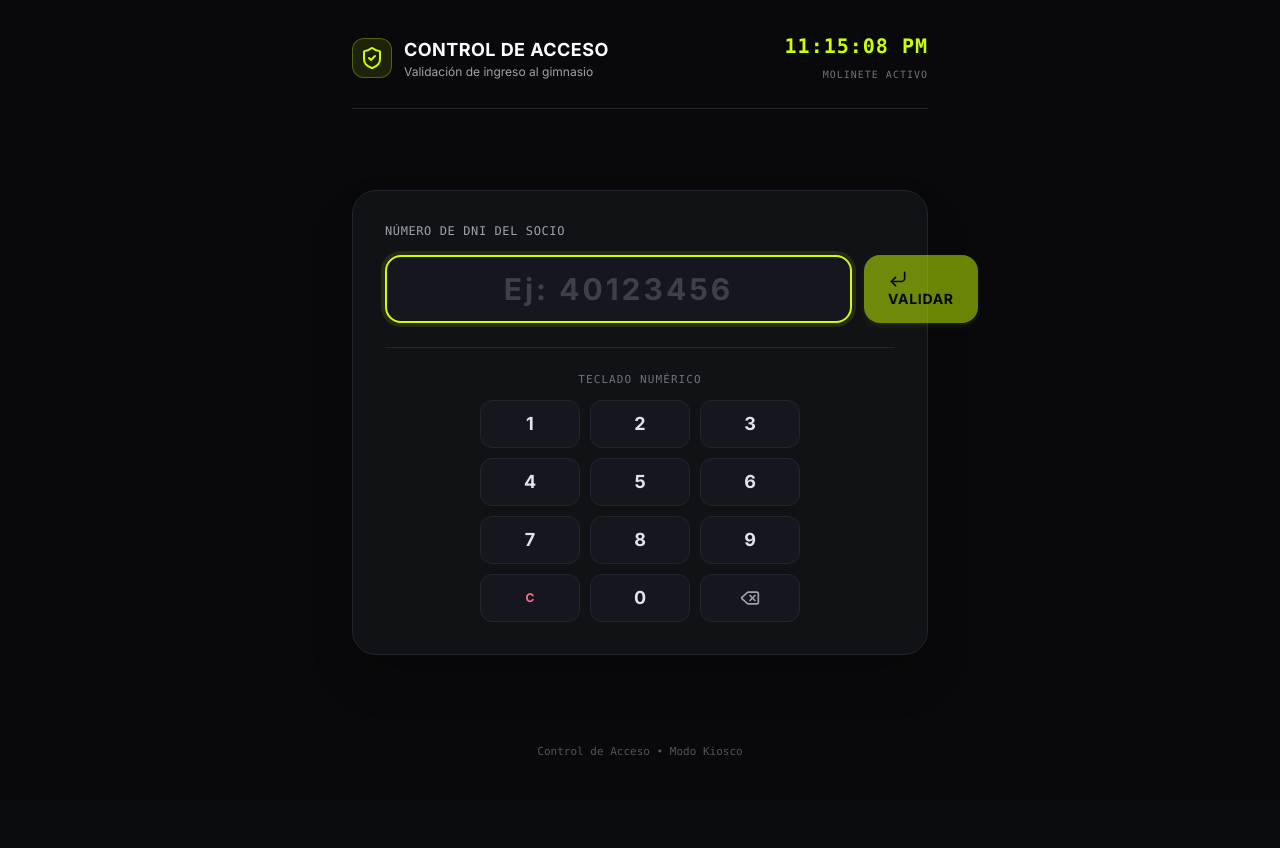
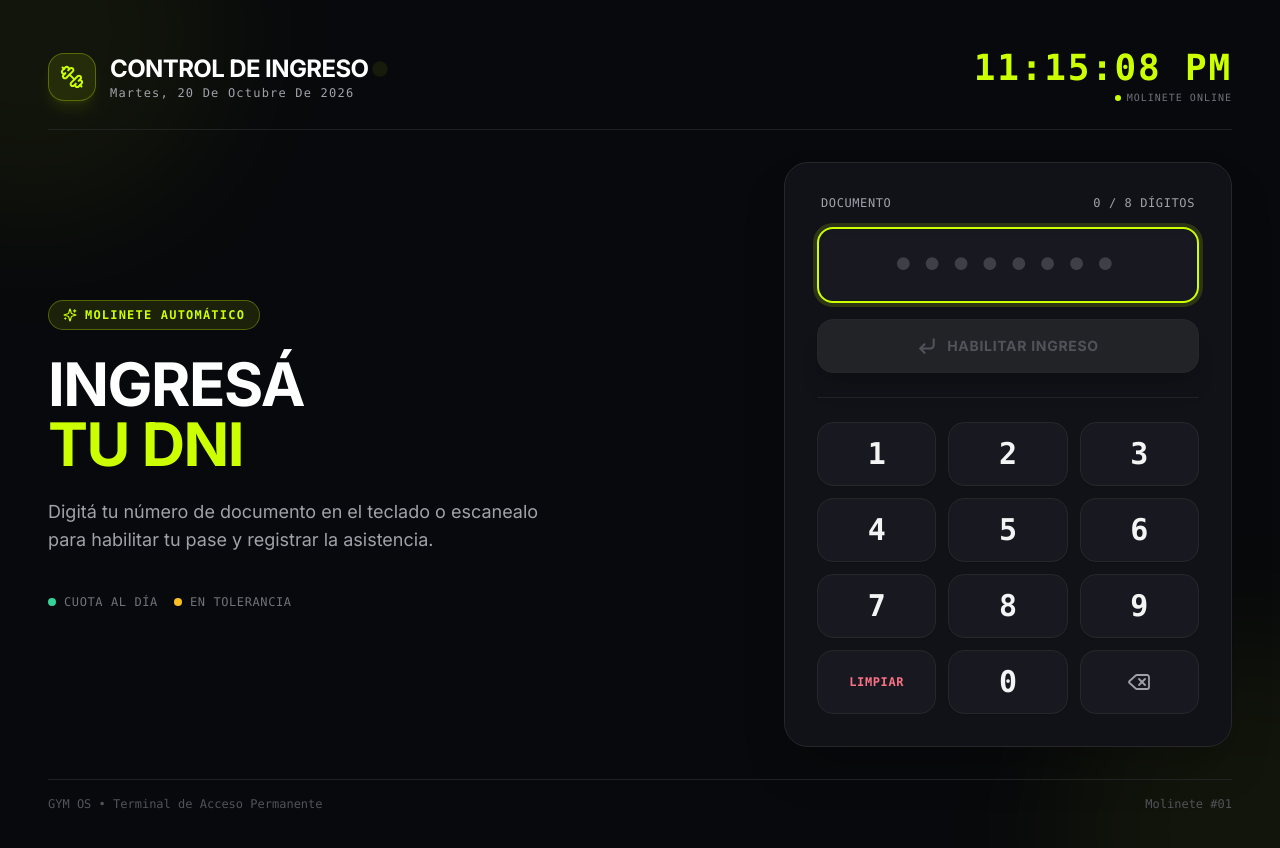
Before and after one commit to juampimedina06/gestion-gimnasio-web-, a React (Vite) app: page / in a window 1280 px wide. Shown: the top 848 px of the page. Before the commit the page ends 800 px from the top, so only its background shows below. Built offline with nearby package versions, Linux system fonts and the light colour scheme; no server answers.

Commit message:
feat: expand public kiosk to full-screen 24/7 gym totem display

```diff
--- a/src/presentation/screens/kiosk/TotemAccesoScreen.tsx
+++ b/src/presentation/screens/kiosk/TotemAccesoScreen.tsx
@@ -1,17 +1,18 @@
 import React, { useState, useRef, useEffect, useCallback } from 'react';
 import {
-  ShieldCheck,
-  ShieldX,
   AlertTriangle,
   Calendar,
   Clock,
   Delete,
   CornerDownLeft,
   RotateCcw,
+  Sparkles,
+  Dumbbell,
+  CheckCircle2,
+  XCircle,
 } from 'lucide-react';
 import { clientesApi } from '../../../core/clientes/clientes.api';
 import { ResultadoIngresoDTO } from '../../../core/clientes/models/cliente.types';
-import { Button } from '../../components/Button';
 import { cn } from '../../utils/cn';
 
 const AUTO_RESET_SECONDS = 5;
@@ -22,17 +23,26 @@ export const TotemAccesoScreen: React.FC = () => {
   const [result, setResult] = useState<ResultadoIngresoDTO | null>(null);
   const [countdown, setCountdown] = useState<number>(AUTO_RESET_SECONDS);
   const [currentTime, setCurrentTime] = useState<string>('');
+  const [currentDate, setCurrentDate] = useState<string>('');
 
   const inputRef = useRef<HTMLInputElement>(null);
   const resetTimerRef = useRef<ReturnType<typeof setTimeout> | null>(null);
   const countdownIntervalRef = useRef<ReturnType<typeof setInterval> | null>(null);
 
-  // Reloj en tiempo real
+  // Reloj digital en vivo
   useEffect(() => {
     const updateClock = () => {
       const now = new Date();
       setCurrentTime(
         now.toLocaleTimeString([], { hour: '2-digit', minute: '2-digit', second: '2-digit' })
+      );
+      setCurrentDate(
+        now.toLocaleDateString('es-AR', {
+          weekday: 'long',
+          day: 'numeric',
+          month: 'long',
+          year: 'numeric',
+        })
       );
     };
     updateClock();
@@ -51,7 +61,7 @@ export const TotemAccesoScreen: React.FC = () => {
     }, 50);
   }, []);
 
-  // Temporizador de reseteo automático
+  // Temporizador de auto-reseteo
   useEffect(() => {
     if (!result) return;
 
@@ -77,6 +87,7 @@ export const TotemAccesoScreen: React.FC = () => {
     };
   }, [result, handleClear]);
 
+  // Foco automático permanente
   useEffect(() => {
     inputRef.current?.focus();
   }, []);
@@ -121,129 +132,62 @@ export const TotemAccesoScreen: React.FC = () => {
       result.mensaje.toLowerCase().includes('vencida'));
 
   return (
-    <div className="min-h-screen bg-gym-black text-zinc-100 flex flex-col justify-between p-4 sm:p-6 lg:p-8 font-sans selection:bg-volt selection:text-black">
-      {/* Header Limpio con Reloj */}
-      <header className="max-w-xl w-full mx-auto flex items-center justify-between pb-6 border-b border-dark-border">
-        <div className="flex items-center gap-3">
-          <div className="w-10 h-10 rounded-xl bg-volt/10 border border-volt/30 flex items-center justify-center text-volt">
-            <ShieldCheck className="w-6 h-6" />
+    <div className="min-h-screen w-full bg-[#08090C] text-white flex flex-col justify-between p-6 sm:p-10 lg:p-12 font-sans selection:bg-volt selection:text-black relative overflow-hidden">
+      {/* Resplandor ambiental de fondo */}
+      <div className="pointer-events-none absolute -top-40 -left-40 w-96 h-96 bg-volt/5 rounded-full blur-3xl" />
+      <div className="pointer-events-none absolute -bottom-40 -right-40 w-96 h-96 bg-volt/5 rounded-full blur-3xl" />
+
+      {/* Header Superior Completo */}
+      <header className="w-full flex items-center justify-between pb-6 border-b border-zinc-800/80 relative z-10">
+        <div className="flex items-center gap-3.5">
+          <div className="w-12 h-12 rounded-2xl bg-volt/10 border border-volt/30 flex items-center justify-center text-volt shadow-lg shadow-volt/10">
+            <Dumbbell className="w-6 h-6" />
           </div>
           <div>
-            <h1 className="text-lg font-bold text-white uppercase tracking-wide">
-              Control de Acceso
-            </h1>
-            <p className="text-xs text-zinc-400">
-              Validación de ingreso al gimnasio
+            <div className="flex items-center gap-2">
+              <span className="text-xl sm:text-2xl font-black tracking-tight text-white uppercase">
+                Control de Ingreso
+              </span>
+              <span className="w-2 h-2 rounded-full bg-volt animate-ping" />
+            </div>
+            <p className="text-xs font-mono uppercase tracking-widest text-zinc-400 capitalize">
+              {currentDate || 'Terminal de Acceso'}
             </p>
           </div>
         </div>
 
+        {/* Reloj Digital Gigante */}
         <div className="text-right">
-          <div className="text-xl font-mono font-bold text-volt tracking-wider">
+          <div className="text-2xl sm:text-4xl font-mono font-black text-volt tracking-wider">
             {currentTime || '--:--:--'}
           </div>
-          <span className="text-[10px] uppercase font-mono tracking-widest text-zinc-500">
-            Molinete Activo
+          <div className="flex items-center justify-end gap-1.5 mt-0.5">
+            <span className="w-1.5 h-1.5 rounded-full bg-volt" />
+            <span className="text-[10px] font-mono tracking-widest uppercase text-zinc-500">
+              Molinete Online
             </span>
+          </div>
         </div>
       </header>
 
-      {/* Área Central Interactiva */}
-      <main className="flex-1 flex items-center justify-center my-6">
-        <div className="w-full max-w-xl space-y-6">
-          {/* Card de Entrada y Teclado */}
-          <div className="bg-dark-surface border border-dark-border rounded-3xl p-6 sm:p-8 shadow-2xl">
-            <form onSubmit={handleSubmit} className="space-y-4">
-              <label className="block text-xs uppercase font-mono tracking-wider text-zinc-400 text-center sm:text-left">
-                Número de DNI del Socio
-              </label>
-
-              <div className="flex gap-3">
-                <input
-                  ref={inputRef}
-                  type="text"
-                  inputMode="numeric"
-                  placeholder="Ej: 40123456"
-                  value={dniInput}
-                  onChange={(e) => setDniInput(e.target.value.replace(/\D/g, ''))}
-                  disabled={isLoading}
-                  className="flex-1 bg-dark-card border-2 border-dark-border rounded-2xl px-4 py-3.5 text-2xl sm:text-3xl font-extrabold tracking-widest text-white text-center focus:outline-none focus:border-volt focus:ring-4 focus:ring-volt/10 transition-all placeholder:text-zinc-700"
-                />
-
-                <Button
-                  type="submit"
-                  variant="volt"
-                  size="lg"
-                  isLoading={isLoading}
-                  disabled={!dniInput}
-                  className="px-6 rounded-2xl"
-                >
-                  <CornerDownLeft className="w-5 h-5 mr-1" />
-                  Validar
-                </Button>
-              </div>
-            </form>
-
-            {/* Teclado Numérico Táctil */}
-            <div className="mt-6 pt-6 border-t border-dark-border">
-              <p className="text-[11px] uppercase font-mono tracking-widest text-zinc-500 text-center mb-3">
-                Teclado Numérico
-              </p>
-              <div className="grid grid-cols-3 gap-2.5 max-w-xs mx-auto">
-                {['1', '2', '3', '4', '5', '6', '7', '8', '9'].map((digit) => (
-                  <button
-                    key={digit}
-                    type="button"
-                    onClick={() => handleKeypadPress(digit)}
-                    disabled={isLoading}
-                    className="h-12 rounded-xl bg-dark-card border border-dark-border text-lg font-bold text-zinc-200 hover:text-white hover:bg-zinc-800 hover:border-zinc-600 transition-colors active:scale-95 flex items-center justify-center cursor-pointer"
-                  >
-                    {digit}
-                  </button>
-                ))}
-                <button
-                  type="button"
-                  onClick={() => handleKeypadPress('clear')}
-                  disabled={isLoading}
-                  className="h-12 rounded-xl bg-dark-card border border-dark-border text-xs font-bold text-rose-400 hover:bg-rose-950/30 transition-colors flex items-center justify-center cursor-pointer"
-                >
-                  C
-                </button>
-                <button
-                  type="button"
-                  onClick={() => handleKeypadPress('0')}
-                  disabled={isLoading}
-                  className="h-12 rounded-xl bg-dark-card border border-dark-border text-lg font-bold text-zinc-200 hover:text-white hover:bg-zinc-800 transition-colors flex items-center justify-center cursor-pointer"
-                >
-                  0
-                </button>
-                <button
-                  type="button"
-                  onClick={() => handleKeypadPress('backspace')}
-                  disabled={isLoading}
-                  className="h-12 rounded-xl bg-dark-card border border-dark-border text-zinc-400 hover:text-white hover:bg-zinc-800 transition-colors flex items-center justify-center cursor-pointer"
-                  aria-label="Borrar último dígito"
-                >
-                  <Delete className="w-5 h-5" />
-                </button>
-              </div>
-            </div>
-          </div>
-
-          {/* Resultado de Validación */}
-          {result && (
+      {/* Contenido Principal a Pantalla Completa (2 Columnas en Pantalla Ancha) */}
+      <main className="flex-1 w-full my-8 grid grid-cols-1 lg:grid-cols-12 gap-8 items-center relative z-10">
+        {/* Columna Izquierda: Feedback de Estado o Mensaje de Bienvenida */}
+        <div className="lg:col-span-6 flex flex-col justify-center h-full">
+          {result ? (
+            /* Tarjeta de Resultado de Acceso (Enorme y Clara a metros de distancia) */
             <div
               className={cn(
-                'rounded-3xl p-6 border shadow-2xl transition-all duration-300 relative overflow-hidden',
+                'rounded-3xl p-8 sm:p-10 border-2 shadow-2xl transition-all duration-300 relative overflow-hidden backdrop-blur-xl',
                 result.permitido
                   ? isTolerancia
-                    ? 'bg-amber-950/30 border-amber-600/50 text-amber-200 shadow-amber-950/20'
-                    : 'bg-emerald-950/30 border-emerald-500/50 text-emerald-200 shadow-emerald-950/20'
-                  : 'bg-rose-950/30 border-rose-600/50 text-rose-200 shadow-rose-950/20'
+                    ? 'bg-amber-950/40 border-amber-500 text-amber-100 shadow-amber-950/40'
+                    : 'bg-emerald-950/40 border-emerald-400 text-emerald-100 shadow-emerald-950/40'
+                  : 'bg-rose-950/40 border-rose-500 text-rose-100 shadow-rose-950/40'
               )}
             >
-              {/* Barra de reseteo automático */}
-              <div className="absolute top-0 left-0 right-0 h-1 bg-black/40">
+              {/* Barra de progreso de auto-reseteo */}
+              <div className="absolute top-0 left-0 right-0 h-2 bg-black/60">
                 <div
                   className={cn(
                     'h-full transition-all duration-1000 ease-linear',
@@ -257,104 +201,233 @@ export const TotemAccesoScreen: React.FC = () => {
                 />
               </div>
 
-              <div className="flex items-start gap-4 pt-1">
+              <div className="space-y-6 pt-2">
+                {/* Icono y Badge de Estado */}
+                <div className="flex items-center gap-4">
                   <div
                     className={cn(
-                    'w-12 h-12 rounded-2xl flex items-center justify-center flex-shrink-0',
+                      'w-16 h-16 sm:w-20 sm:h-20 rounded-2xl flex items-center justify-center flex-shrink-0 shadow-xl',
                       result.permitido
                         ? isTolerancia
-                        ? 'bg-amber-500/20 text-amber-400'
-                        : 'bg-emerald-500/20 text-emerald-400'
-                      : 'bg-rose-500/20 text-rose-400'
+                          ? 'bg-amber-500/20 text-amber-400 border border-amber-500/40'
+                          : 'bg-emerald-500/20 text-emerald-400 border border-emerald-500/40'
+                        : 'bg-rose-500/20 text-rose-400 border border-rose-500/40'
                     )}
                   >
                     {result.permitido ? (
                       isTolerancia ? (
-                      <AlertTriangle className="w-7 h-7" />
+                        <AlertTriangle className="w-10 h-10 sm:w-12 sm:h-12" />
                       ) : (
-                      <ShieldCheck className="w-7 h-7" />
+                        <CheckCircle2 className="w-10 h-10 sm:w-12 sm:h-12" />
                       )
                     ) : (
-                    <ShieldX className="w-7 h-7" />
+                      <XCircle className="w-10 h-10 sm:w-12 sm:h-12" />
                     )}
                   </div>
 
-                <div className="flex-1 min-w-0">
-                  <div className="flex items-center gap-2">
+                  <div>
                     <span
                       className={cn(
-                        'text-xs font-bold uppercase tracking-wider px-2.5 py-0.5 rounded-full border',
+                        'inline-block text-xs sm:text-sm font-mono uppercase tracking-widest px-3 py-1 rounded-full border font-bold',
                         result.permitido
                           ? isTolerancia
-                            ? 'bg-amber-500/20 text-amber-300 border-amber-500/30'
-                            : 'bg-emerald-500/20 text-emerald-300 border-emerald-500/30'
-                          : 'bg-rose-500/20 text-rose-300 border-rose-500/30'
+                            ? 'bg-amber-500/20 text-amber-300 border-amber-500/40'
+                            : 'bg-emerald-500/20 text-emerald-300 border-emerald-500/40'
+                          : 'bg-rose-500/20 text-rose-300 border-rose-500/40'
                       )}
                     >
                       {result.permitido
                         ? isTolerancia
-                          ? 'Acceso Permitido (En Tolerancia)'
-                          : 'Acceso Permitido'
+                          ? 'Acceso Permitido (Tolerancia)'
+                          : 'Paso Habilitado'
                         : 'Acceso Denegado'}
                     </span>
+                    <h2 className="text-3xl sm:text-5xl font-black text-white tracking-tight mt-2">
+                      {result.nombreCliente || (result.permitido ? 'Bienvenido' : 'Atención')}
+                    </h2>
+                  </div>
                 </div>
 
-                  <h3 className="text-xl font-bold text-white mt-1.5 truncate">
-                    {result.nombreCliente || (result.permitido ? 'Socio' : 'Atención')}
-                  </h3>
-                  <p className="text-sm opacity-90 mt-1 leading-relaxed">
+                {/* Motivo o Mensaje del Sistema */}
+                <div className="bg-black/30 border border-white/10 rounded-2xl p-5">
+                  <p className="text-base sm:text-lg font-medium opacity-95 leading-relaxed">
                     {result.mensaje}
                   </p>
+                </div>
 
                 {/* Fechas de Vencimiento */}
                 {(result.fechaVencimiento || result.fechaLimitePago) && (
-                    <div className="mt-4 pt-4 border-t border-white/10 grid grid-cols-1 sm:grid-cols-2 gap-3 text-xs">
+                  <div className="grid grid-cols-1 sm:grid-cols-2 gap-4 text-xs sm:text-sm pt-2">
                     {result.fechaVencimiento && (
-                        <div className="flex items-center gap-2">
-                          <Calendar className="w-4 h-4 opacity-70" />
-                          <span>
-                            Vencimiento:{' '}
-                            <strong className="text-white">
+                      <div className="flex items-center gap-3 bg-white/5 border border-white/10 rounded-xl p-3.5">
+                        <Calendar className="w-5 h-5 text-volt flex-shrink-0" />
+                        <div>
+                          <span className="text-zinc-400 block text-xs">Vencimiento</span>
+                          <strong className="text-white font-mono text-base">
                             {new Date(result.fechaVencimiento).toLocaleDateString()}
                           </strong>
-                          </span>
+                        </div>
                       </div>
                     )}
                     {result.fechaLimitePago && (
-                        <div className="flex items-center gap-2">
-                          <Clock className="w-4 h-4 opacity-70" />
-                          <span>
-                            Límite de pago:{' '}
-                            <strong className="text-white">
+                      <div className="flex items-center gap-3 bg-white/5 border border-white/10 rounded-xl p-3.5">
+                        <Clock className="w-5 h-5 text-volt flex-shrink-0" />
+                        <div>
+                          <span className="text-zinc-400 block text-xs">Límite de pago</span>
+                          <strong className="text-white font-mono text-base">
                             {new Date(result.fechaLimitePago).toLocaleDateString()}
                           </strong>
-                          </span>
+                        </div>
                       </div>
                     )}
                   </div>
                 )}
 
-                  {/* Botón manual de reseteo */}
-                  <div className="mt-4 flex justify-end">
+                {/* Botón de Siguiente Persona */}
+                <div className="pt-2 flex justify-end">
                   <button
                     type="button"
                     onClick={handleClear}
-                      className="inline-flex items-center gap-1.5 px-3 py-1.5 rounded-xl bg-white/10 hover:bg-white/20 text-white text-xs font-medium transition-colors cursor-pointer"
+                    className="inline-flex items-center gap-2 px-6 py-3 rounded-xl bg-white/15 hover:bg-white/25 text-white font-bold text-sm transition-all cursor-pointer border border-white/20 active:scale-95"
                   >
-                      <RotateCcw className="w-3.5 h-3.5" />
-                      <span>Siguiente persona ({countdown}s)</span>
+                    <RotateCcw className="w-4 h-4" />
+                    <span>Siguiente socio ({countdown}s)</span>
+                  </button>
+                </div>
+              </div>
+            </div>
+          ) : (
+            /* Estado en Reposo (Informativo, Atractivo y Limpio) */
+            <div className="space-y-6 max-w-lg">
+              <div className="inline-flex items-center gap-2 px-3.5 py-1.5 rounded-full bg-volt/10 border border-volt/30 text-volt text-xs font-mono font-bold tracking-widest uppercase">
+                <Sparkles className="w-3.5 h-3.5" />
+                Molinete Automático
+              </div>
+
+              <h2 className="text-4xl sm:text-6xl font-black text-white tracking-tight uppercase leading-none">
+                Ingresá <br />
+                <span className="text-volt">tu DNI</span>
+              </h2>
+
+              <p className="text-base sm:text-lg text-zinc-400 leading-relaxed">
+                Digitá tu número de documento en el teclado o escanealo para habilitar tu pase y registrar la asistencia.
+              </p>
+
+              <div className="pt-4 flex items-center gap-4 text-xs font-mono text-zinc-500 uppercase tracking-wider">
+                <div className="flex items-center gap-2">
+                  <span className="w-2 h-2 rounded-full bg-emerald-400" />
+                  <span>Cuota al día</span>
+                </div>
+                <div className="flex items-center gap-2">
+                  <span className="w-2 h-2 rounded-full bg-amber-400" />
+                  <span>En tolerancia</span>
+                </div>
+              </div>
+            </div>
+          )}
+        </div>
+
+        {/* Columna Derecha: Entrada Numérica y Teclado Táctil de Alta Gama */}
+        <div className="lg:col-span-6 flex justify-center lg:justify-end">
+          <div className="w-full max-w-md bg-[#111217] border border-zinc-800 rounded-3xl p-6 sm:p-8 shadow-2xl backdrop-blur-xl">
+            {/* Formulario y Visor Principal de DNI */}
+            <form onSubmit={handleSubmit} className="space-y-4">
+              <div className="flex items-center justify-between text-xs font-mono uppercase tracking-wider text-zinc-400 px-1">
+                <span>Documento</span>
+                <span>{dniInput.length} / 8 dígitos</span>
+              </div>
+
+              <div className="relative">
+                <input
+                  ref={inputRef}
+                  type="text"
+                  inputMode="numeric"
+                  placeholder="••••••••"
+                  value={dniInput}
+                  onChange={(e) => setDniInput(e.target.value.replace(/\D/g, ''))}
+                  disabled={isLoading}
+                  maxLength={10}
+                  className="w-full bg-[#181920] border-2 border-zinc-700 focus:border-volt rounded-2xl py-4 px-4 text-3xl sm:text-4xl font-mono font-black tracking-[0.2em] text-center text-white placeholder:text-zinc-700 focus:outline-none focus:ring-4 focus:ring-volt/15 transition-all shadow-inner"
+                />
+              </div>
+
+              {/* Botón de Confirmación Principal */}
+              <button
+                type="submit"
+                disabled={!dniInput || isLoading}
+                className={cn(
+                  'w-full py-4 px-6 rounded-2xl font-black text-sm uppercase tracking-wider flex items-center justify-center gap-2.5 transition-all shadow-xl cursor-pointer active:scale-[0.98]',
+                  !dniInput || isLoading
+                    ? 'bg-zinc-800/80 text-zinc-600 border border-zinc-800 cursor-not-allowed'
+                    : 'bg-volt hover:bg-[#b8e600] text-black shadow-volt/20'
+                )}
+              >
+                {isLoading ? (
+                  <div className="flex items-center gap-2">
+                    <div className="w-4 h-4 border-2 border-black border-t-transparent rounded-full animate-spin" />
+                    <span>Validando estado...</span>
+                  </div>
+                ) : (
+                  <>
+                    <CornerDownLeft className="w-5 h-5 stroke-[2.5]" />
+                    <span>Habilitar Ingreso</span>
+                  </>
+                )}
+              </button>
+            </form>
+
+            {/* Teclado Táctil de Botones Grandes para Tablet */}
+            <div className="mt-6 pt-6 border-t border-zinc-800/80">
+              <div className="grid grid-cols-3 gap-3">
+                {['1', '2', '3', '4', '5', '6', '7', '8', '9'].map((digit) => (
+                  <button
+                    key={digit}
+                    type="button"
+                    onClick={() => handleKeypadPress(digit)}
+                    disabled={isLoading}
+                    className="h-14 sm:h-16 rounded-2xl bg-[#181920] border border-zinc-800 hover:border-zinc-600 text-2xl sm:text-3xl font-mono font-bold text-zinc-100 hover:text-white hover:bg-zinc-800 transition-all active:scale-95 flex items-center justify-center cursor-pointer shadow-sm"
+                  >
+                    {digit}
+                  </button>
+                ))}
+
+                <button
+                  type="button"
+                  onClick={() => handleKeypadPress('clear')}
+                  disabled={isLoading}
+                  className="h-14 sm:h-16 rounded-2xl bg-[#181920] border border-zinc-800 hover:border-rose-800 text-xs font-mono font-bold text-rose-400 hover:bg-rose-950/20 transition-all active:scale-95 flex items-center justify-center cursor-pointer uppercase tracking-wider"
+                >
+                  Limpiar
+                </button>
+
+                <button
+                  type="button"
+                  onClick={() => handleKeypadPress('0')}
+                  disabled={isLoading}
+                  className="h-14 sm:h-16 rounded-2xl bg-[#181920] border border-zinc-800 hover:border-zinc-600 text-2xl sm:text-3xl font-mono font-bold text-zinc-100 hover:text-white hover:bg-zinc-800 transition-all active:scale-95 flex items-center justify-center cursor-pointer shadow-sm"
+                >
+                  0
+                </button>
+
+                <button
+                  type="button"
+                  onClick={() => handleKeypadPress('backspace')}
+                  disabled={isLoading}
+                  className="h-14 sm:h-16 rounded-2xl bg-[#181920] border border-zinc-800 hover:border-zinc-600 text-zinc-400 hover:text-white hover:bg-zinc-800 transition-all active:scale-95 flex items-center justify-center cursor-pointer"
+                  aria-label="Borrar dígito"
+                >
+                  <Delete className="w-6 h-6 stroke-[1.8]" />
                 </button>
               </div>
             </div>
           </div>
         </div>
-          )}
-        </div>
       </main>
 
-      {/* Footer Discreto */}
-      <footer className="text-center py-2 text-[11px] font-mono text-zinc-600">
-        Control de Acceso • Modo Kiosco
+      {/* Footer Fijo Minimalista */}
+      <footer className="w-full flex items-center justify-between pt-4 border-t border-zinc-800/80 text-xs font-mono text-zinc-600 relative z-10">
+        <span>GYM OS • Terminal de Acceso Permanente</span>
+        <span>Molinete #01</span>
       </footer>
     </div>
   );
```
Lines whose indentation alone changed are shown as unchanged.
